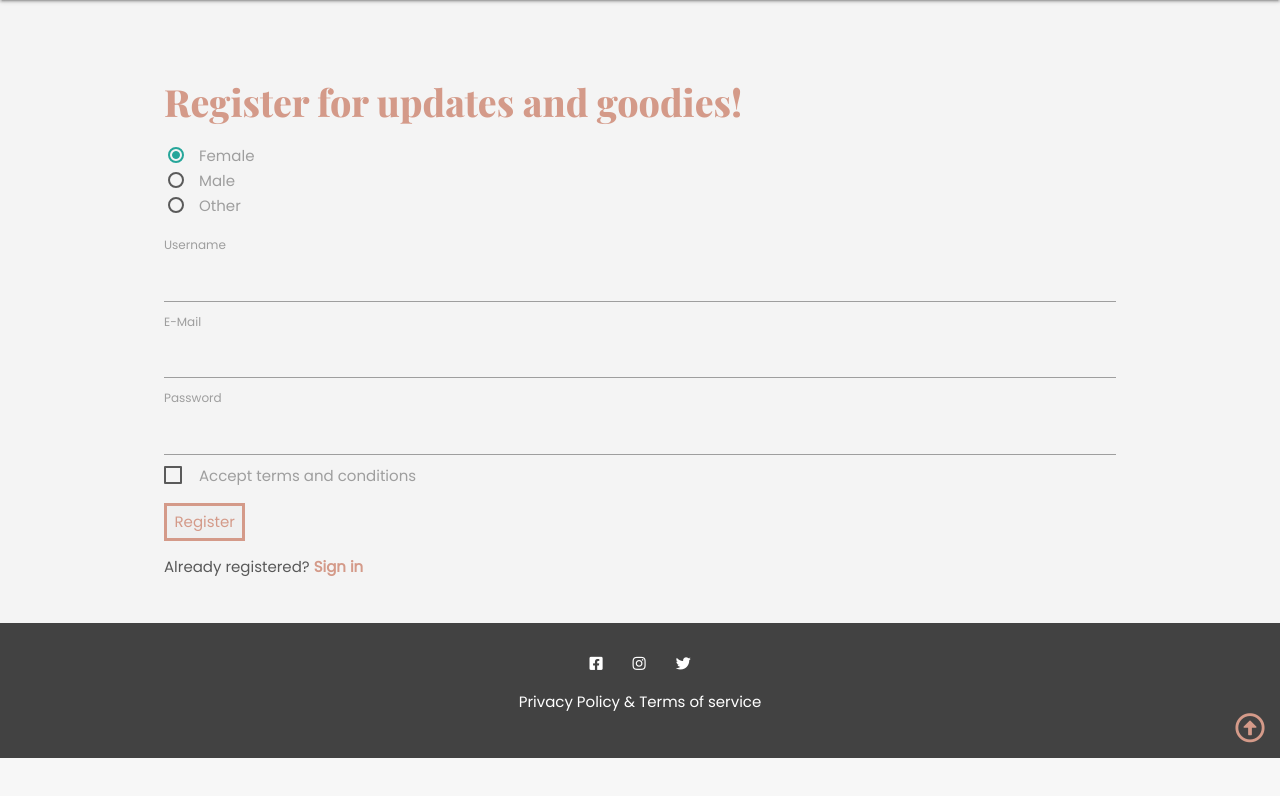
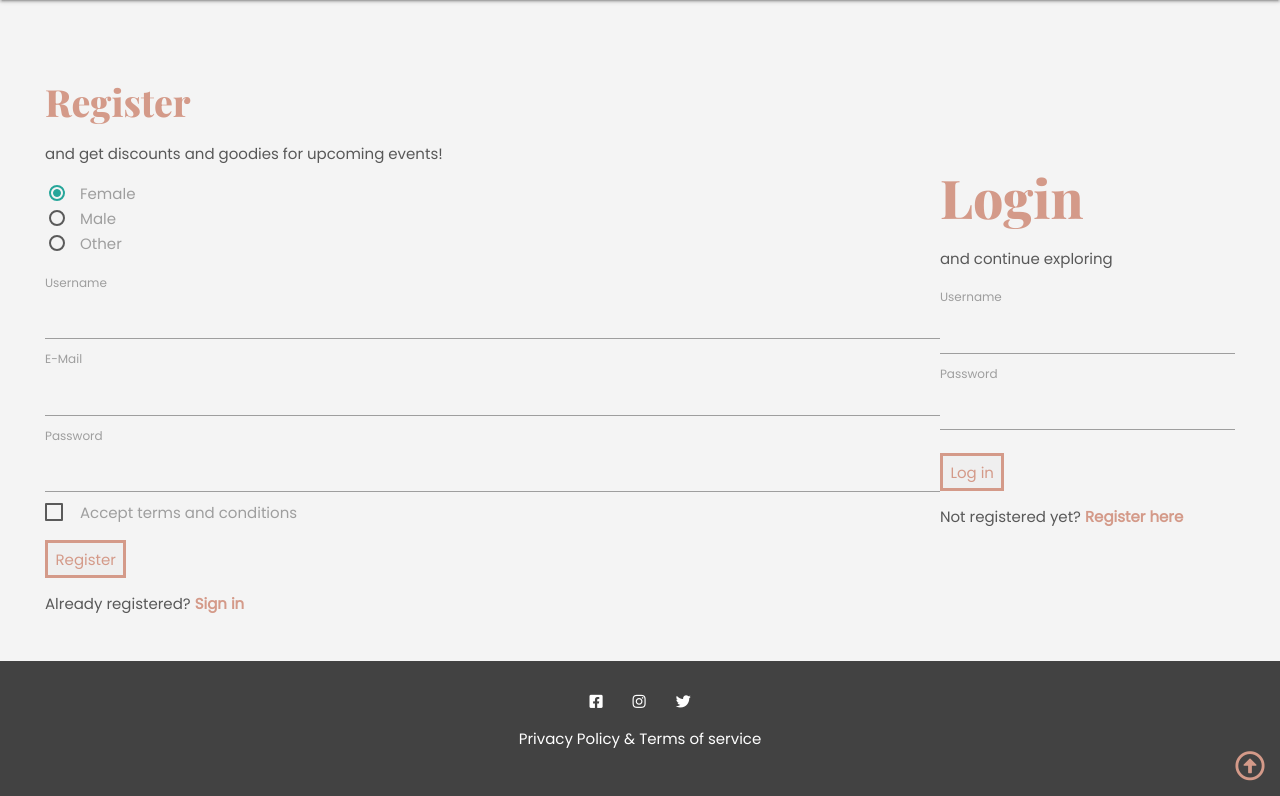
Before and after one commit to melguedel/eventlocation, a PHP site: page /login.php in a window 1280 px wide. Shown: the part 64-860 px from the top of the page. Before the commit the page ends 822 px from the top, so only its background shows below. Run offline with PHP 8.4, Linux system fonts and the light colour scheme.

Commit message:
added login form

```diff
--- a/css/login.css
+++ b/css/login.css
@@ -18,6 +18,10 @@
 
 #registerForm {
     width: 80%;
+}
+
+.regInfo {
+    margin-bottom: 1em;
 }
 
 input:focus + label {
--- a/js/code.js
+++ b/js/code.js
@@ -15,5 +15,13 @@ $('.parallax').parallax();
 $('.slider').slider();
 
 
+// Login Toggle Button
+
+$('.toggleBtn').click(function (){
+    console.log('toggle');
+    $('.logForm').toggle();
+});
+
+
 
 });
--- a/login.php
+++ b/login.php
@@ -43,7 +43,8 @@
 
                 <form id="registerForm" method="POST" class="logForm">
 
-                        <h2>Register for updates and goodies!</h2>
+                        <h2>Register</h2>
+                        <p class="regInfo">and get discounts and goodies for upcoming events!</p>
 
                             <!-- Radiobuttons -->
 
@@ -115,6 +116,27 @@
 
                     </form>
 
+            <!-- Login Form -->
+
+                <form class="logForm" method="POST">
+
+                        <h2>Login</h2>
+                        <p class="regInfo">and continue exploring</p>
+
+                        <label for="userName">Username</label>
+                        <input type="text" name="userName" value="">
+                        <div class="redError"></div>
+
+                        <label for="password">Password</label>
+                        <input type="text" name="password" value="">
+                        <div class="redError"></div>
+
+                        <button type="submit" class="subBtn">Log in</button>
+
+                        <p class="logMessage">Not registered yet? <a class="toggleBtn">Register here</a></p>
+
+                 </form>
+
     </section>
 
 
```
